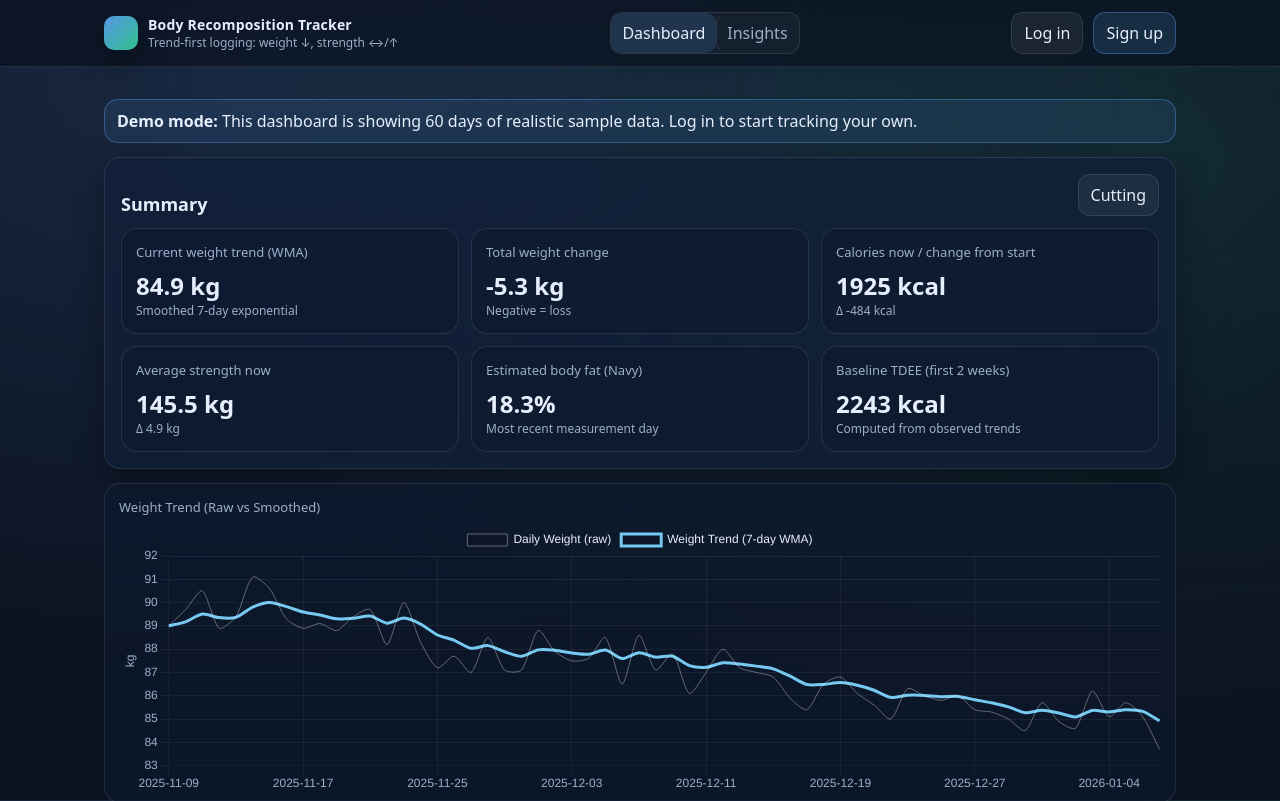
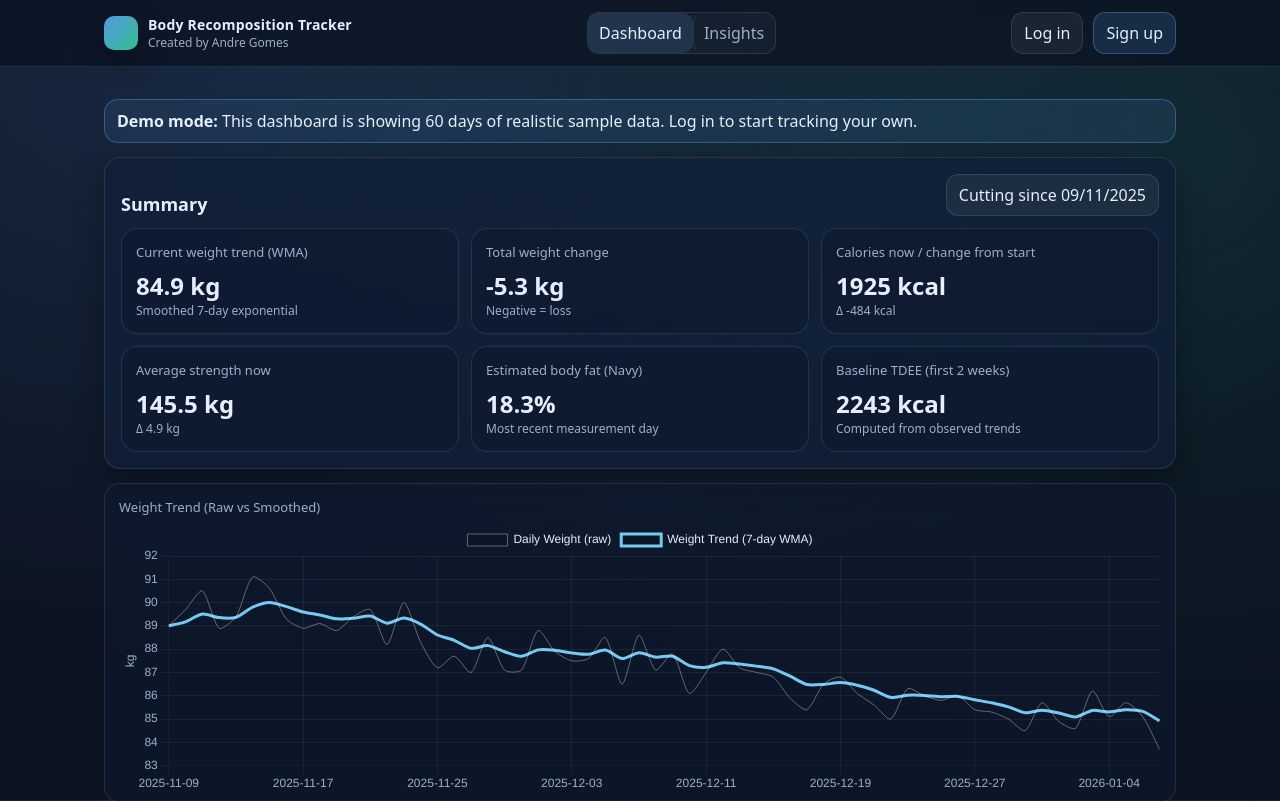
Before and after one commit to andrefsilveriog/Body-Recomp-Tracker, a React (Vite) app: page /dashboard in a window 1280 px wide. Shown: the top 801 px of the page. Built offline with nearby package versions, Linux system fonts and the light colour scheme; no server answers.

Commit message:
UX polish: subtitle, cancel edit, cycle since date

```diff
--- a/src/components/EntryTable.jsx
+++ b/src/components/EntryTable.jsx
@@ -318,6 +318,15 @@ export default function EntryTable({ sex, userId, entries, tripleEnabled, liftNa
 
   usePrompt(editMode && hasChanges, 'You have unsaved changes. Leave without saving?')
 
+  function cancelEdit() {
+    setEditMode(false)
+    setDraft({})
+    setDirty({})
+    setUndoStack([])
+    setRedoStack([])
+    setMsg(null)
+  }
+
   return (
     <div className="panel">
       <div className="panel-header">
@@ -344,11 +353,15 @@ export default function EntryTable({ sex, userId, entries, tripleEnabled, liftNa
 
           {!editMode ? (
             <button className="btn primary small" onClick={() => setEditMode(true)} disabled={saving}>
-              Edit
+              edit
+            </button>
+          ) : !hasChanges ? (
+            <button className="btn primary small" onClick={cancelEdit} disabled={saving}>
+              cancel
             </button>
           ) : (
             <button className="btn primary small" onClick={saveAll} disabled={!hasChanges || saving}>
-              {saving ? 'Saving…' : 'Save'}
+              {saving ? 'saving…' : 'save'}
             </button>
           )}
         </div>
--- a/src/pages/Dashboard.jsx
+++ b/src/pages/Dashboard.jsx
@@ -19,6 +19,14 @@ function titleCycle(type) {
   if (type === 'bulk' || type === 'bulking') return 'Bulking'
   if (type === 'maintain' || type === 'maintaining') return 'Maintaining'
   return String(type || '')
+}
+
+function fmtDateBr(dateIso) {
+  if (!dateIso || typeof dateIso !== 'string') return ''
+  const parts = dateIso.split('-')
+  if (parts.length !== 3) return dateIso
+  const [yyyy, mm, dd] = parts
+  return `${dd}/${mm}/${yyyy}`
 }
 
 
@@ -137,7 +145,9 @@ export default function Dashboard({ view = 'dashboard' }) {
         <div className="panel-header">
           <h2>Summary</h2>
           <button className="btn" type="button" onClick={onCycleClick} style={{ textTransform: 'none' }}>
-            {currentCycle ? titleCycle(currentCycle.type) : 'Create new cycle'}
+            {currentCycle
+              ? `${titleCycle(currentCycle.type)}${currentCycle.startDateIso ? ` since ${fmtDateBr(currentCycle.startDateIso)}` : ''}`
+              : 'Create new cycle'}
           </button>
         </div>
 
--- a/src/ui/Navbar.jsx
+++ b/src/ui/Navbar.jsx
@@ -18,7 +18,7 @@ export default function Navbar() {
           <div className="badge" />
           <div>
             <h1>Body Recomposition Tracker</h1>
-            <div className="small">Trend-first logging: weight ↓, strength ↔/↑</div>
+            <div className="small">Created by Andre Gomes</div>
           </div>
         </div>
 
```
Also changed, not shown: 2 other files (tests, documents, lock files or other folders).
